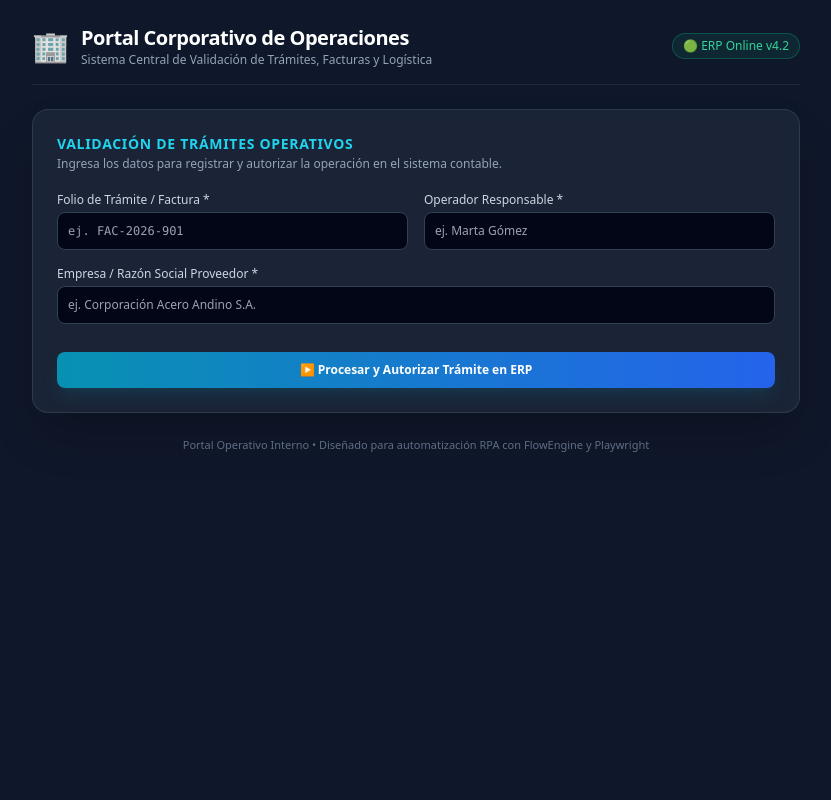
After one commit to lvanegast/inv_dev, a Python web app: template src/flowengine/server/templates/portal_operativo.html in a window 1280 px wide. The commit adds this page. Shown: the whole page, without its empty margins (224-1055 px from the left). Run offline with Jinja, Linux system fonts and the light colour scheme; the template is opened without the code that fills it, so the values that code supplies are empty; some libraries are stand-ins or nearby versions.

Commit message:
feat(rpa): add realistic enterprise ERP operational portal and flow for trámite validation

```diff
--- a/src/flowengine/server/templates/dashboard.html
+++ b/src/flowengine/server/templates/dashboard.html
@@ -679,8 +679,9 @@
         const randId = Math.floor(100 + Math.random() * 900);
         payloadTextarea.value = JSON.stringify({
           body: {
-            username: "operador_" + randId,
-            departamento: "Mesa de Operaciones"
+            ticket_id: "FAC-2026-" + randId,
+            operador: "Marta Gómez",
+            proveedor: "Corporación Acero Andino S.A."
           }
         }, null, 2);
       } else if (example) {
--- /dev/null
+++ b/src/flowengine/server/templates/portal_operativo.html
@@ -0,0 +1,100 @@
+<!DOCTYPE html>
+<html lang="es">
+<head>
+  <meta charset="UTF-8">
+  <meta name="viewport" content="width=device-width, initial-scale=1.0">
+  <title>Portal Corporativo de Operaciones • ERP Central</title>
+  <script src="https://cdn.tailwindcss.com"></script>
+</head>
+<body class="bg-slate-900 text-slate-100 min-h-screen p-6 flex flex-col justify-between font-sans">
+  <div class="max-w-3xl w-full mx-auto space-y-6">
+    <!-- Header -->
+    <header class="flex items-center justify-between border-b border-slate-800 pb-4">
+      <div class="flex items-center space-x-3">
+        <span class="text-3xl">🏢</span>
+        <div>
+          <h1 class="text-xl font-bold text-white tracking-tight">Portal Corporativo de Operaciones</h1>
+          <p class="text-xs text-slate-400">Sistema Central de Validación de Trámites, Facturas y Logística</p>
+        </div>
+      </div>
+      <span class="text-xs px-2.5 py-1 rounded-full bg-emerald-500/10 text-emerald-400 border border-emerald-500/30 font-medium">
+        🟢 ERP Online v4.2
+      </span>
+    </header>
+
+    <!-- Main Card -->
+    <main class="bg-slate-800/80 border border-slate-700/80 rounded-2xl p-6 shadow-2xl backdrop-blur-sm space-y-5">
+      <div>
+        <h2 class="text-sm font-semibold uppercase tracking-wider text-cyan-400">Validación de Trámites Operativos</h2>
+        <p class="text-xs text-slate-400 mt-0.5">Ingresa los datos para registrar y autorizar la operación en el sistema contable.</p>
+      </div>
+
+      <!-- Form Inputs -->
+      <div class="grid grid-cols-1 md:grid-cols-2 gap-4 text-xs">
+        <div>
+          <label class="block text-slate-300 mb-1 font-medium">Folio de Trámite / Factura *</label>
+          <input id="ticket_id" type="text" placeholder="ej. FAC-2026-901" class="w-full bg-slate-950 border border-slate-700 rounded-lg p-2.5 text-white font-mono focus:outline-none focus:border-cyan-500 transition">
+        </div>
+        <div>
+          <label class="block text-slate-300 mb-1 font-medium">Operador Responsable *</label>
+          <input id="operador" type="text" placeholder="ej. Marta Gómez" class="w-full bg-slate-950 border border-slate-700 rounded-lg p-2.5 text-white focus:outline-none focus:border-cyan-500 transition">
+        </div>
+        <div class="md:col-span-2">
+          <label class="block text-slate-300 mb-1 font-medium">Empresa / Razón Social Proveedor *</label>
+          <input id="proveedor" type="text" placeholder="ej. Corporación Acero Andino S.A." class="w-full bg-slate-950 border border-slate-700 rounded-lg p-2.5 text-white focus:outline-none focus:border-cyan-500 transition">
+        </div>
+      </div>
+
+      <!-- Submit Button -->
+      <div class="pt-2">
+        <button id="btn_procesar" onclick="procesarTramite()" class="w-full py-2.5 bg-gradient-to-r from-cyan-600 to-blue-600 hover:from-cyan-500 hover:to-blue-500 text-white font-bold text-xs rounded-lg shadow-lg shadow-cyan-900/40 transition">
+          ▶ Procesar y Autorizar Trámite en ERP
+        </button>
+      </div>
+
+      <!-- Result Card (Initially Hidden) -->
+      <div id="resultado_tramite" class="hidden mt-4 pt-4 border-t border-slate-700 space-y-3 bg-slate-950/60 p-4 rounded-xl border border-emerald-500/30">
+        <div class="flex items-center justify-between">
+          <span class="text-xs uppercase font-bold tracking-wider text-slate-400">Resultado Oficial de la Operación</span>
+          <span id="estado_aprobacion" class="text-xs px-2.5 py-1 rounded bg-emerald-500/20 text-emerald-300 border border-emerald-500/40 font-bold">
+            ✅ VALIDADO Y AUTORIZADO
+          </span>
+        </div>
+
+        <div class="grid grid-cols-2 gap-3 text-xs">
+          <div>
+            <span class="text-slate-500 block text-[10px] font-mono">FOLIO FISCAL ASIGNADO</span>
+            <span id="folio_fiscal" class="text-white font-mono font-bold text-sm">FOLIO-2026-XXXX</span>
+          </div>
+          <div>
+            <span class="text-slate-500 block text-[10px] font-mono">FECHA Y HORA DE REGISTRO</span>
+            <span id="fecha_aprobacion" class="text-slate-300 font-mono text-xs">--</span>
+          </div>
+        </div>
+
+        <p id="mensaje_confirmacion" class="text-xs text-emerald-400 font-medium bg-emerald-950/30 p-2.5 rounded border border-emerald-500/20"></p>
+      </div>
+    </main>
+
+    <!-- Footer -->
+    <footer class="text-center text-[11px] text-slate-500">
+      Portal Operativo Interno • Diseñado para automatización RPA con FlowEngine y Playwright
+    </footer>
+  </div>
+
+  <script>
+    function procesarTramite() {
+      const ticket = document.getElementById('ticket_id').value.trim() || 'FAC-2026-000';
+      const operador = document.getElementById('operador').value.trim() || 'Operador Central';
+      const proveedor = document.getElementById('proveedor').value.trim() || 'Proveedor Registrado';
+
+      document.getElementById('folio_fiscal').textContent = 'ERP-AUTH-' + ticket.replace(/[^a-zA-Z0-9]/g, '') + '-OK';
+      document.getElementById('fecha_aprobacion').textContent = new Date().toLocaleString();
+      document.getElementById('mensaje_confirmacion').textContent = `El trámite ${ticket} fue validado y registrado en el sistema ERP por el operador ${operador} para la empresa ${proveedor}.`;
+
+      const res = document.getElementById('resultado_tramite');
+      res.classList.remove('hidden');
+    }
+  </script>
+</body>
+</html>
```
Also changed, not shown: examples/rpa_portal_scraping.yaml (+34 -29 lines), src/flowengine/server/app.py (+20 -1 lines).
